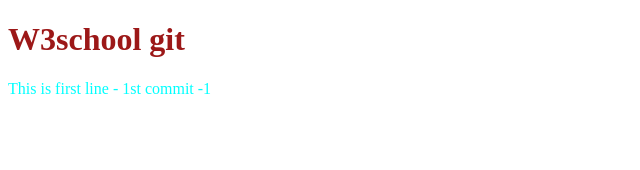
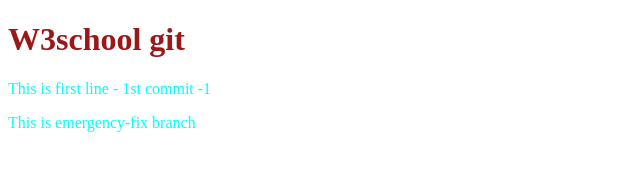
Before and after one commit to shiblyahmed28/hello-world, a plain HTML site: page index.html in a window 1280 px wide. Shown: the whole page, without its empty margins (0-640 px from the left). Drawn offline with Linux system fonts and the light colour scheme.

Commit message:
Fourth Commit in emergency-fix branch

```diff
--- a/index.html
+++ b/index.html
@@ -11,6 +11,8 @@
     <link rel="stylesheet" href="bluestyle.css">
 
     <p>This is first line - 1st commit -1</p>
+
+    <p> This is emergency-fix branch</p>
 </body>
 
 </html>
```
